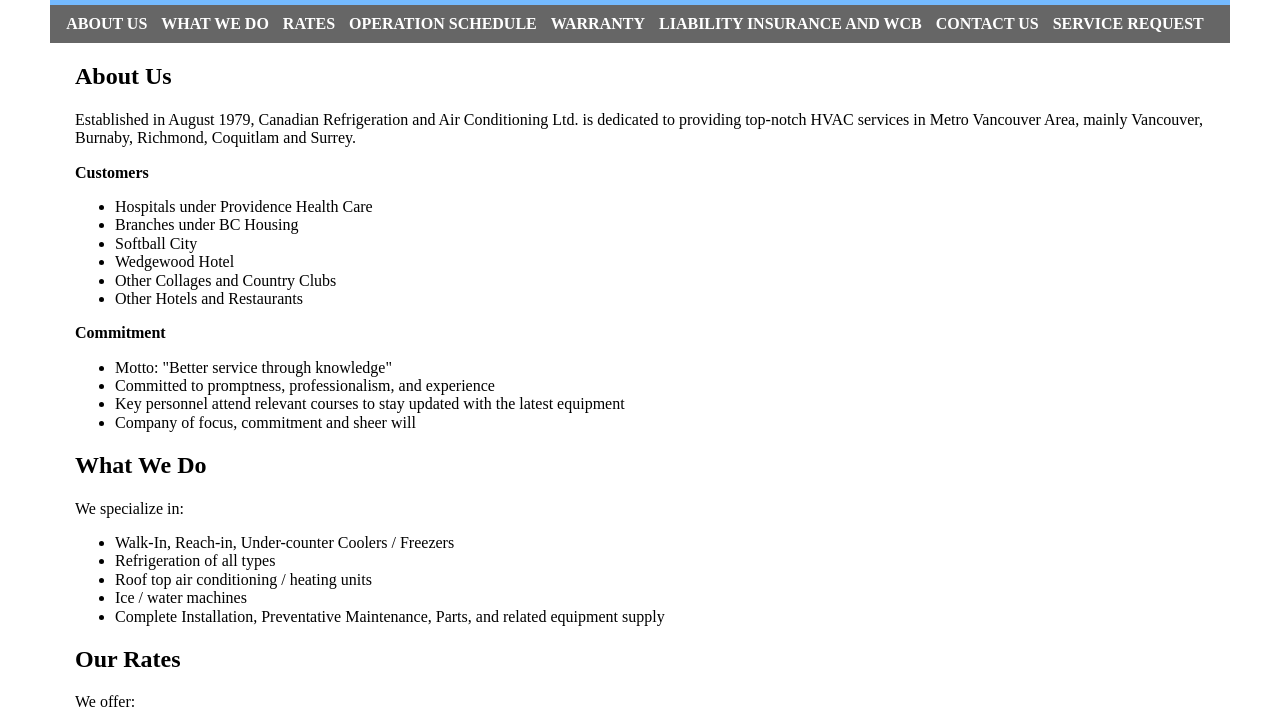
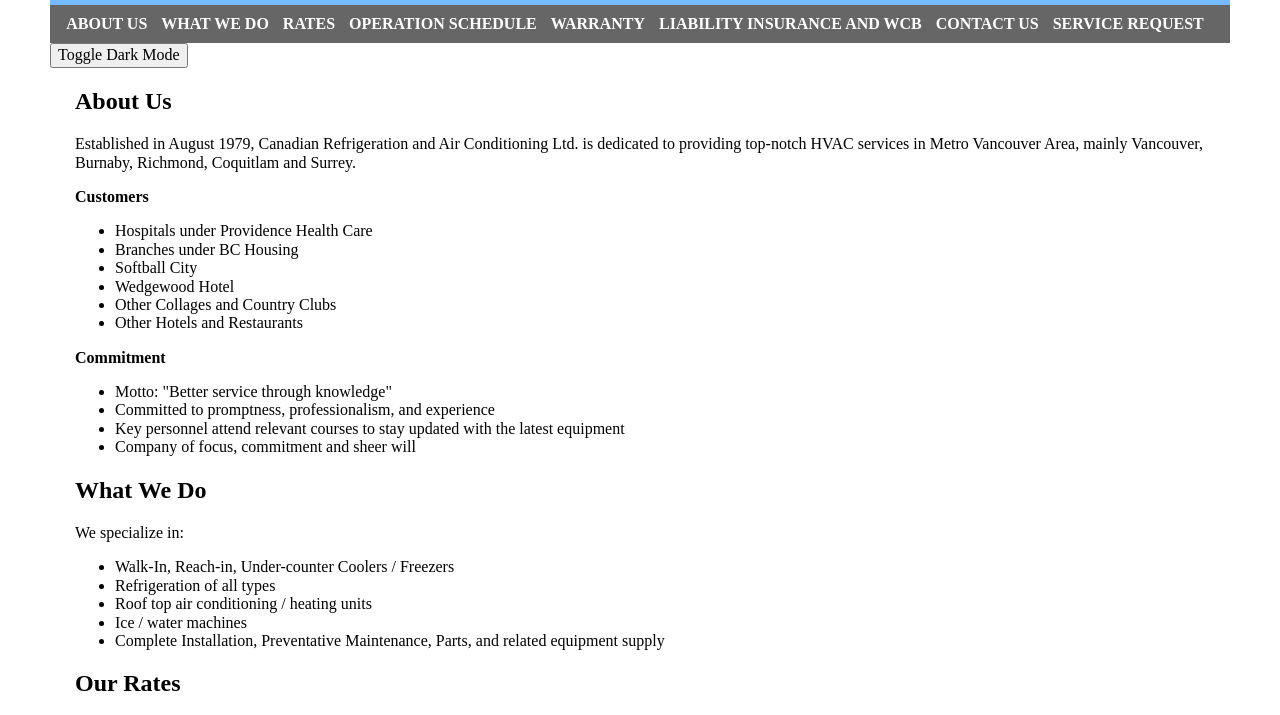
Before and after one commit to canadianrefrigeration/canadianrefrigeration.github.io, a plain HTML site: page index.html in a window 1280 px wide. Shown: the part 127-842 px from the top of the page. Drawn offline with nearby package versions, Linux system fonts and the light colour scheme.

Commit message:
modified:   index.html

```diff
--- a/index.html
+++ b/index.html
@@ -34,18 +34,17 @@
     <script>
         function toggleMode() {
             const body = document.querySelector('body');
-            body.classList.toggle('dark-mode'); // Toggle the dark-mode class on and off
+            body.classList.toggle('dark-mode');
             if (body.classList.contains('dark-mode')) {
-                localStorage.setItem('mode', 'dark'); // Save the mode to local storage if it's in dark mode
+                localStorage.setItem('mode', 'dark');
             } else {
-                localStorage.setItem('mode', 'white'); // Save the mode to local storage if it's in white mode
+                localStorage.setItem('mode', 'white');
             }
         }
 
-        // Check local storage for saved mode
         const savedMode = localStorage.getItem('mode');
         if (savedMode === 'dark') {
-            document.querySelector('body').classList.add('dark-mode'); // If saved mode is dark, add the dark-mode class
+            document.querySelector('body').classList.add('dark-mode');
         }
     </script>
 </head>
@@ -66,6 +65,7 @@
             <li><a href="#request">Service Request</a></li>
         </ul>
     </div>
+    <div><button id="toggle-btn" onclick="toggleMode()">Toggle Dark Mode</button></div>
     <section id="about">
         <h2>About Us</h2>
         <p>Established in August 1979, Canadian Refrigeration and Air Conditioning Ltd. is dedicated to providing
```
